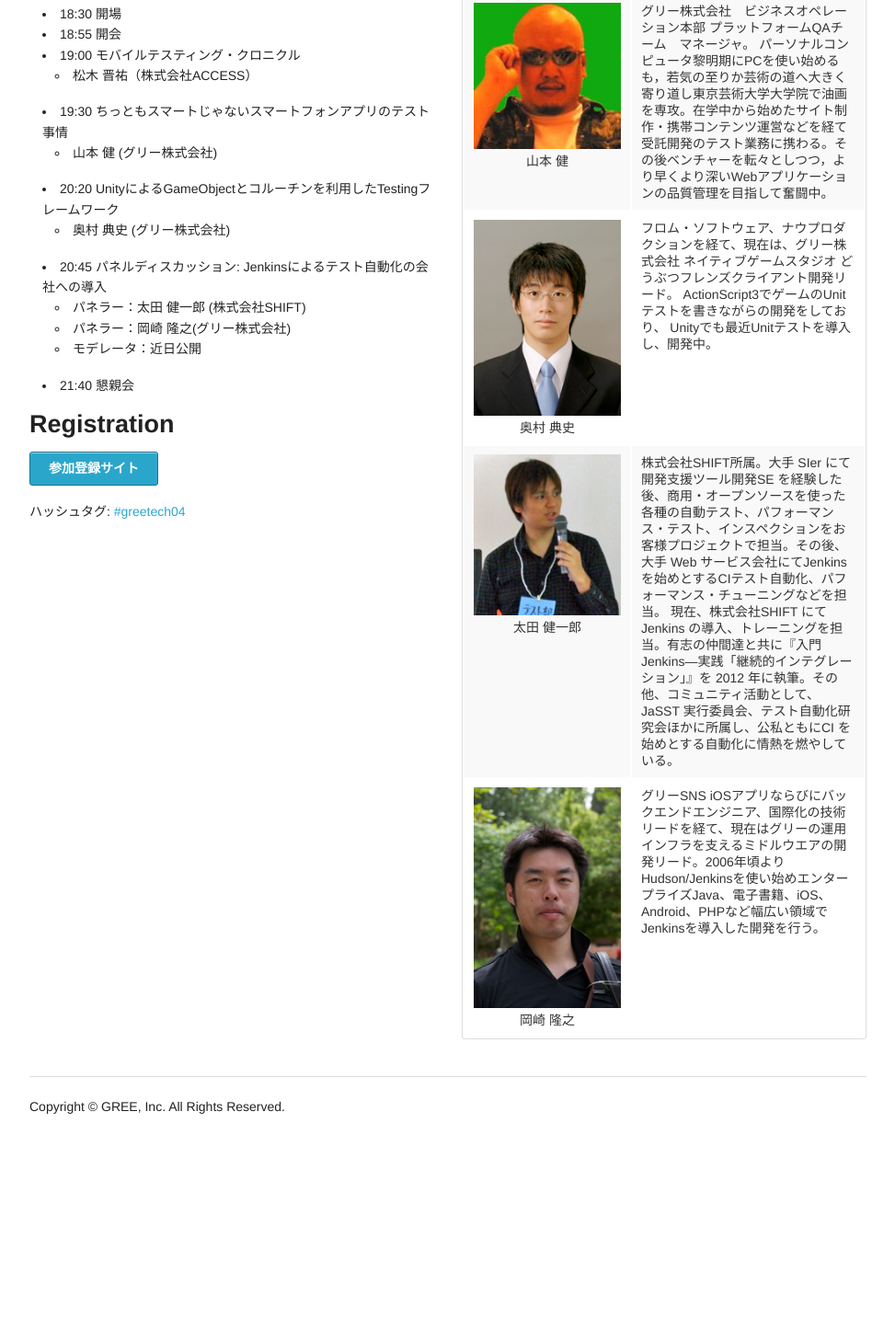
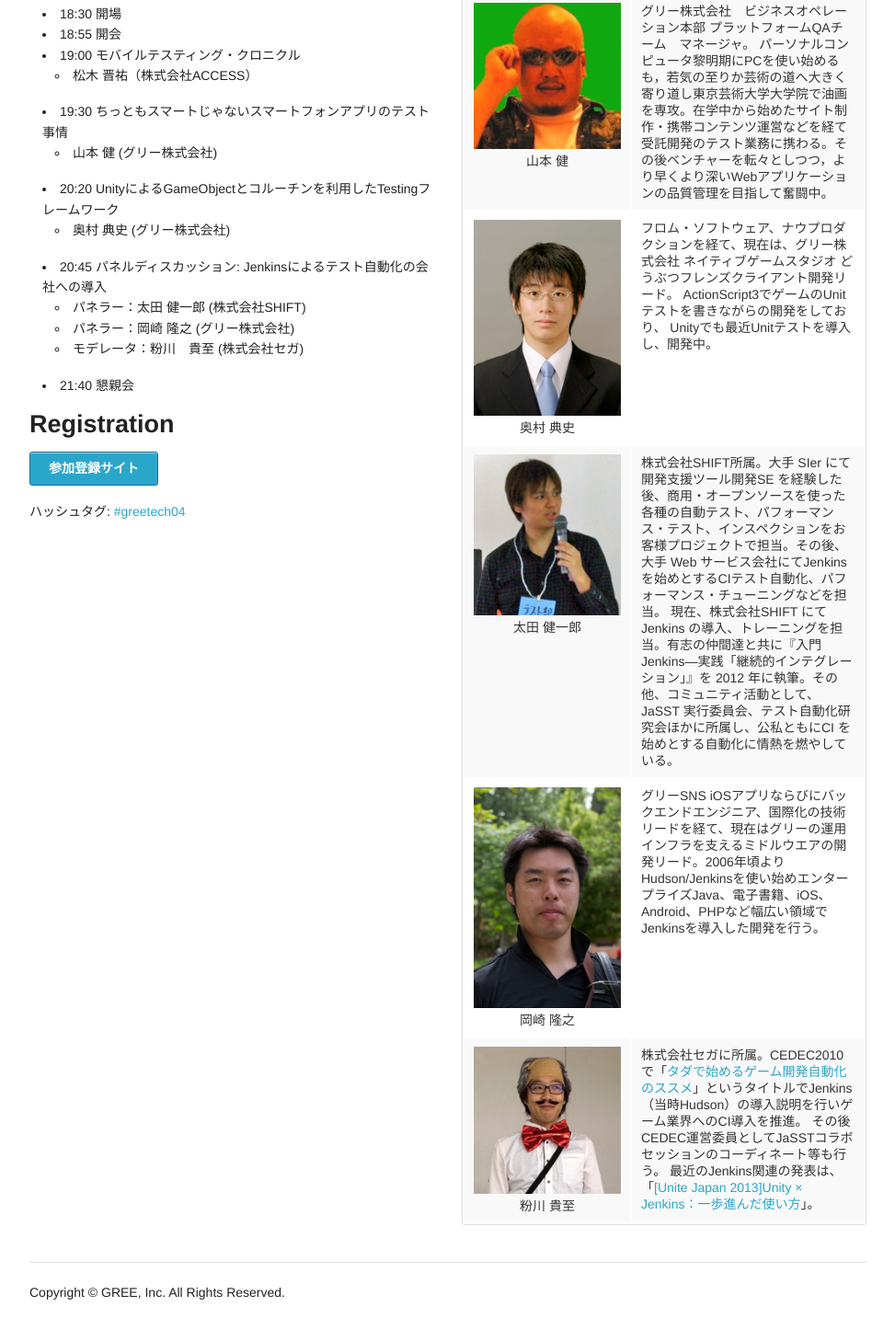
Before and after one commit to greetech4/greetech4.github.com, a plain HTML site: page index.html in a window 1280 px wide. Shown: the part 1095-2528 px from the top of the page at 92% size, without its empty margins (153-1126 px from the left). Before the commit the page ends 2326 px from the top, so only its background shows below. Drawn offline with Linux system fonts and the light colour scheme.

Commit message:
add kokawa's profile

```diff
--- a/index.html
+++ b/index.html
@@ -6,7 +6,7 @@
   <meta content="width=device-width, initial-scale=1.0" name="viewport">
   <meta content="スマートフォンを主軸に考えるべき現代のソフトウェアテストについて考えてみる会です" name="description">
   <meta content="GREE testing" name="keywords">
-  <meta content="Software testing for mobile and social age" property="og:title">
+  <meta content="GREE Tech Talk #04 : スマートフォン時代のソフトウェアテスト" property="og:title">
   <meta content="website" property="og:type">
   <meta content="./images/logo.png" property="og:image">
   <meta content="http://techtalk4.labs.gree.jp/" property="og:url">
@@ -72,14 +72,14 @@
     </p>
     <p>
     グリーでも、スマートフォンに対する取り組みは、まだまだ道半ばですが、
-    今回は、グリーでのやり方をお話したり、有識者の方々の講演を聞き、懇親会で歓談することで、
+    今回は、グリーでのやり方をお話ししたり、有識者の方々の講演を聞き、懇親会で歓談することで、
     スマートフォンでのテストの取り組み方に関して、皆様とコミュニケーションを図れればと考えています。
     </p>
   </div>
   <div class="six columns">
     <h3>Date</h3>
 
-    <p>2013年9月11日(水) 開場：18:30、終了：22:50</p>
+    <p>2013年12月5日(木) 開場：18:30、終了：21:40</p>
 
     <h3>Venue</h3>
 
@@ -107,8 +107,8 @@
       <li>20:45 パネルディスカッション: Jenkinsによるテスト自動化の会社への導入</li>
       <ul>
         <li>パネラー：太田 健一郎 (株式会社SHIFT)</li>
-        <li>パネラー：岡崎 隆之(グリー株式会社)</li>
-        <li>モデレータ：近日公開</li>
+        <li>パネラー：岡崎 隆之 (グリー株式会社)</li>
+        <li>モデレータ：粉川　貴至 (株式会社セガ)</li>
       </ul>
       <li>21:40 懇親会</li>
     </ul>
@@ -161,9 +161,16 @@
             グリーSNS iOSアプリならびにバックエンドエンジニア、国際化の技術リードを経て、現在はグリーの運用インフラを支えるミドルウエアの開発リード。2006年頃よりHudson/Jenkinsを使い始めエンタープライズJava、電子書籍、iOS、Android、PHPなど幅広い領域でJenkinsを導入した開発を行う。
           </td>
         </tr>
+        <tr>
+          <td width="180px" class="speaker"><img src="./images/kokawa.jpg"/><br>粉川 貴至</td>
+          <td>
+            株式会社セガに所属。CEDEC2010で「<a href="http://cedil.cesa.or.jp/session/detail/387">タダで始めるゲーム開発自動化のススメ</a>」というタイトルでJenkins（当時Hudson）の導入説明を行いゲーム業界へのCI導入を推進。
+            その後CEDEC運営委員としてJaSSTコラボセッションのコーディネート等も行う。
+            最近のJenkins関連の発表は、「<a href="http://vimeo.com/64378910">[Unite Japan 2013]Unity × Jenkins：一歩進んだ使い方</a>」。
+          </td>
+        </tr>
       </table>
     </div>
-
   </div>
 
 </div>
```
Also changed, not shown: images/kokawa.jpg (added).
